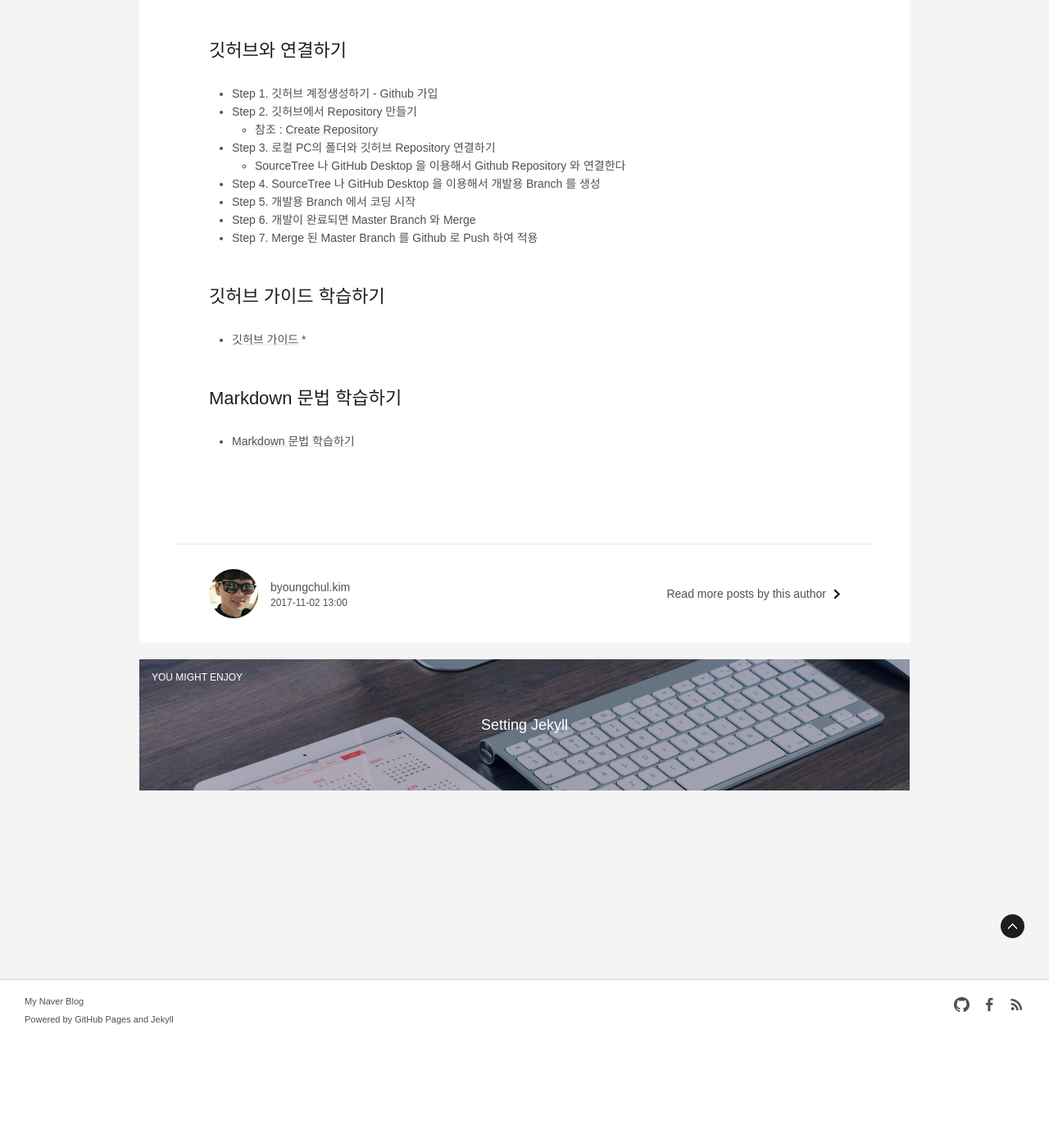
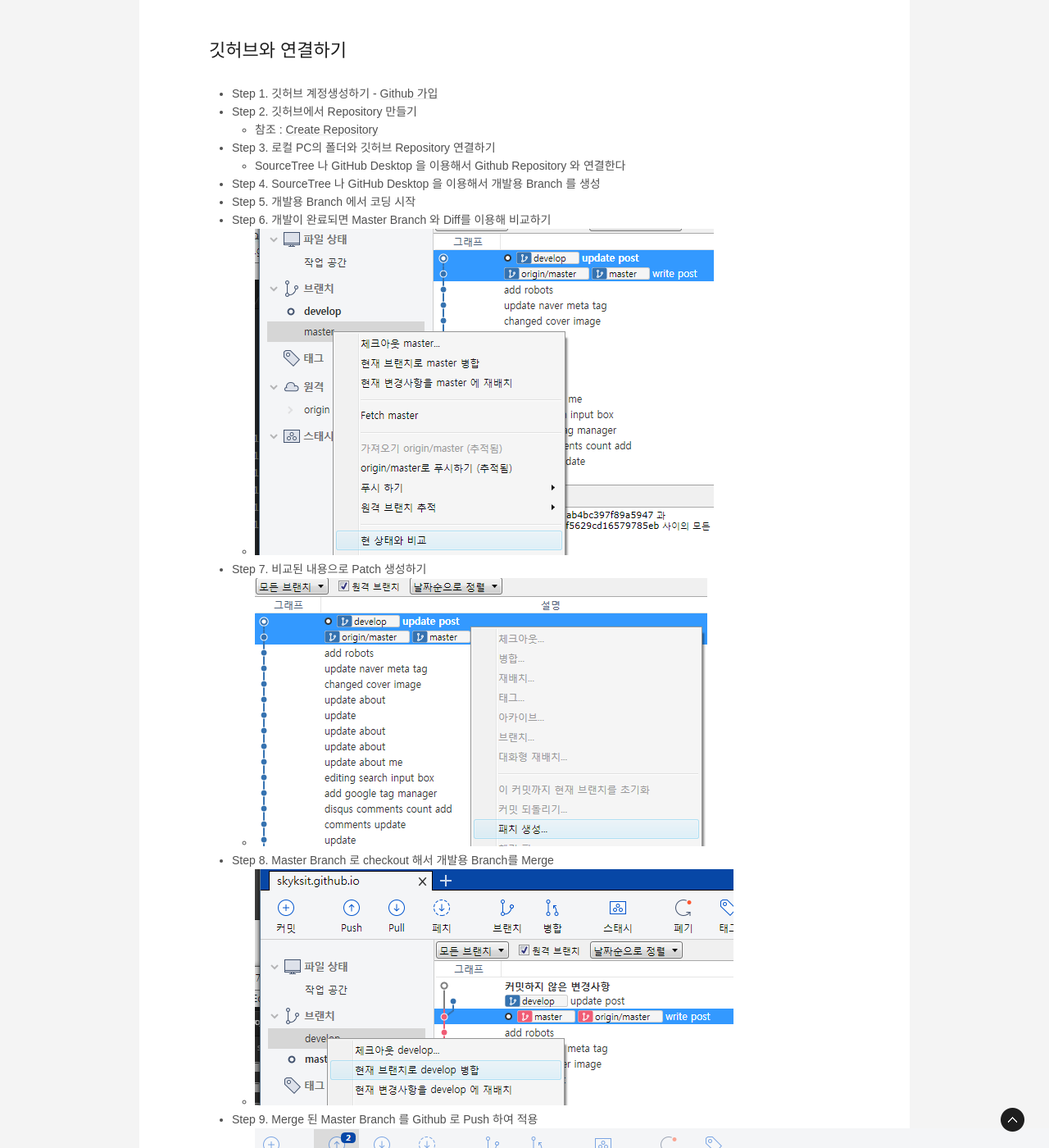
Before and after one commit to sinsu2/skyksit.github.io, a Jekyll site: the page built from _posts/2017-11-02-using-the-github.md, in a window 1280 px wide and 1400 px high, scrolled down 602 px. Shown: the whole window at 82% size. Built offline with Jekyll 4.4.1, drawn with Linux system fonts in a browser that asks for light colours; some web fonts are replaced; comment, search, counter and statistics services are not loaded; some of the changed text lies outside the part shown.

Commit message:
update post

```diff
--- a/_posts/2017-11-02-using-the-github.md
+++ b/_posts/2017-11-02-using-the-github.md
@@ -26,9 +26,16 @@ comments : true
   * SourceTree 나 GitHub Desktop 을 이용해서 Github Repository 와 연결한다
 * Step 4. SourceTree 나 GitHub Desktop 을 이용해서 개발용 Branch 를 생성
 * Step 5. 개발용 Branch 에서 코딩 시작
-* Step 6. 개발이 완료되면 Master Branch 와 Merge
-* Step 7. Merge 된 Master Branch 를 Github 로 Push 하여 적용
-
+* Step 6. 개발이 완료되면 Master Branch 와 Diff를 이용해 비교하기
+  * ![diff](/files/contents_imgs/sourcetree_diff.png)
+* Step 7. 비교된 내용으로 Patch 생성하기
+  * ![patch](/files/contents_imgs/sourcetree_patch.png)
+* Step 8. Master Branch 로 checkout 해서 개발용 Branch를 Merge
+  * ![merge](/files/contents_imgs/sourcetree_merge.png)
+* Step 9. Merge 된 Master Branch 를 Github 로 Push 하여 적용
+  * ![push](/files/contents_imgs/sourcetree_push.png)
+* Step 10. Push 된 내역이 반영되면 끝
+  * ![push_end](/files/contents_imgs/sourcetree_push_ending.png)
 
 ## 깃허브 가이드 학습하기
 * [깃허브 가이드](https://guides.github.com/)
```
Also changed, not shown: files/contents_imgs/sourcetree_push_ending.png (added).
